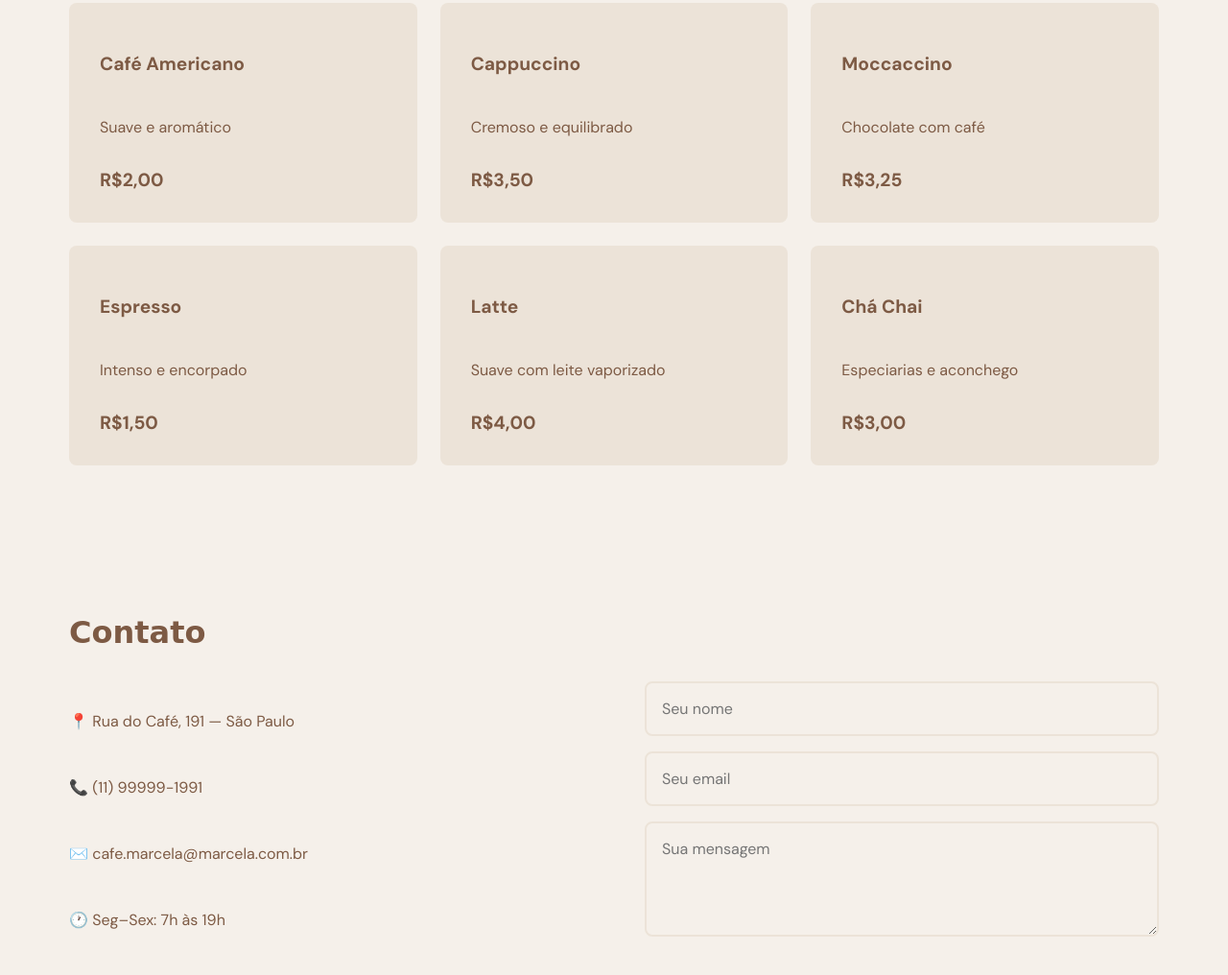
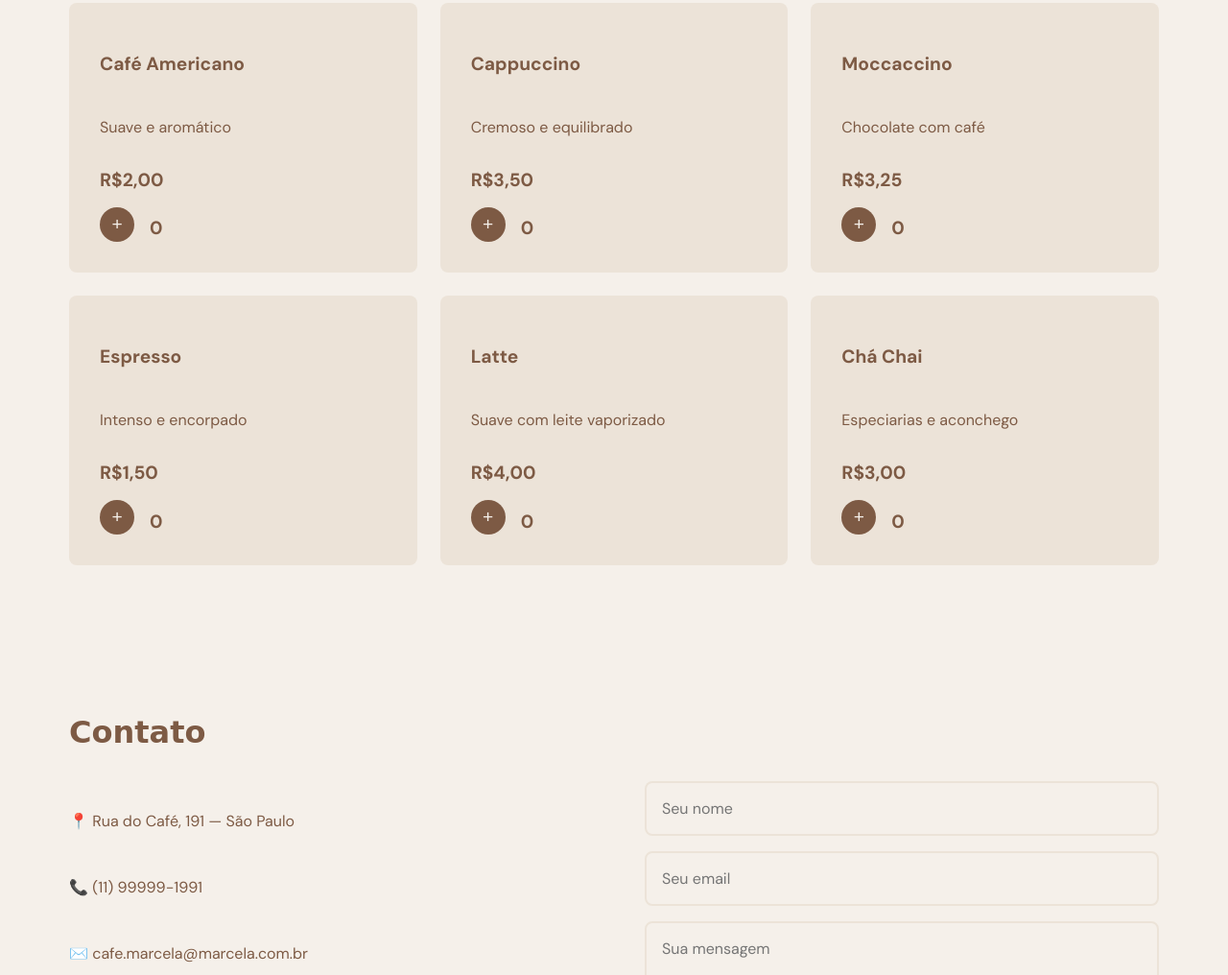
Before and after one commit to a-marcela/cafe-marcela, a plain HTML site: page index.html in a window 1280 px wide. Shown: the part 1715-2731 px from the top of the page at 96% size. Drawn offline with Linux system fonts and the light colour scheme; a web font is replaced by a local one.

Commit message:
micro-interações - contador nos cards

```diff
--- a/index.html
+++ b/index.html
@@ -48,31 +48,55 @@
                 <h3>Café Americano</h3>
                 <p>Suave e aromático</p>
                 <span>R$2,00</span>
+                <div class="card-actions">
+        <button class="btn-adicionar">+</button>
+        <span class="contador">0</span>
+    </div>
             </div>
             <div class="card">
                 <h3>Cappuccino</h3>
                 <p>Cremoso e equilibrado</p>
                 <span>R$3,50</span>
+                <div class="card-actions">
+        <button class="btn-adicionar">+</button>
+        <span class="contador">0</span>
+    </div>
             </div>
             <div class="card">
                 <h3>Moccaccino</h3>
                 <p>Chocolate com café</p>
                 <span>R$3,25</span>
+                <div class="card-actions">
+        <button class="btn-adicionar">+</button>
+        <span class="contador">0</span>
+    </div>
             </div>
             <div class="card">
                 <h3>Espresso</h3>
                 <p>Intenso e encorpado</p>
                 <span>R$1,50</span>
+                <div class="card-actions">
+        <button class="btn-adicionar">+</button>
+        <span class="contador">0</span>
+    </div>
             </div>
             <div class="card">
                 <h3>Latte</h3>
                 <p>Suave com leite vaporizado</p>
                 <span>R$4,00</span>
+                <div class="card-actions">
+        <button class="btn-adicionar">+</button>
+        <span class="contador">0</span>
+    </div>
             </div>
             <div class="card">
                 <h3>Chá Chai</h3>
                 <p>Especiarias e aconchego</p>
                 <span>R$3,00</span>
+                <div class="card-actions">
+        <button class="btn-adicionar">+</button>
+        <span class="contador">0</span>
+    </div>
             </div>
         </div>
     </section>
--- a/script.js
+++ b/script.js
@@ -66,3 +66,13 @@ formulario.addEventListener('submit', (e) => {
         formulario.reset();
     }
 });
+const botoesAdicionar = document.querySelectorAll('.btn-adicionar');
+
+botoesAdicionar.forEach(btn => {
+    btn.addEventListener('click', () => {
+        const contador = btn.nextElementSibling;
+        contador.textContent = parseInt(contador.textContent) + 1;
+        btn.style.transform = 'scale(1.2)';
+        setTimeout(() => btn.style.transform = 'scale(1)', 150);
+    });
+});
--- a/style.css
+++ b/style.css
@@ -251,6 +251,37 @@ body.dark {
 .formulario textarea {
     resize: vertical;
 }
+.card-actions {
+    display: flex;
+    align-items: center;
+    gap: 16px;
+    margin-top: 8px;
+}
+
+.btn-adicionar {
+    width: 36px;
+    height: 36px;
+    border-radius: 50%;
+    border: none;
+    background-color: var(--cor-1);
+    color: var(--cor-5);
+    font-size: 1.2rem;
+    cursor: pointer;
+    transition: transform 0.1s ease, background-color 0.2s ease;
+}
+
+.btn-adicionar:hover {
+    background-color: var(--cor-2);
+}
+
+.btn-adicionar:active {
+    transform: scale(0.9);
+}
+
+.contador {
+    font-size: 1.2rem;
+    font-weight: bold;
+}
 @media (max-width: 768px) {
     section {
     opacity: 1;
```
Also changed, not shown: 1 other file.
